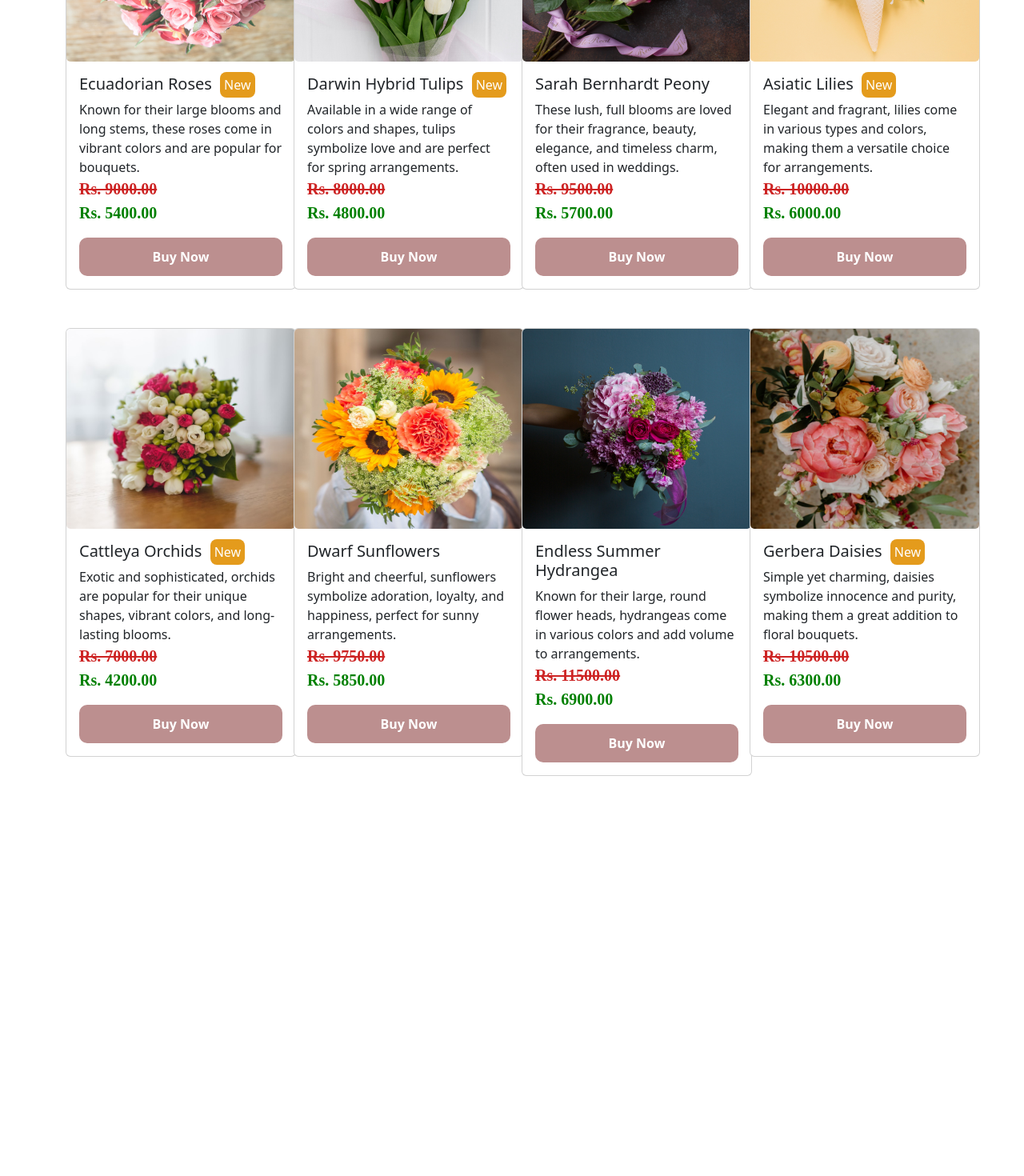
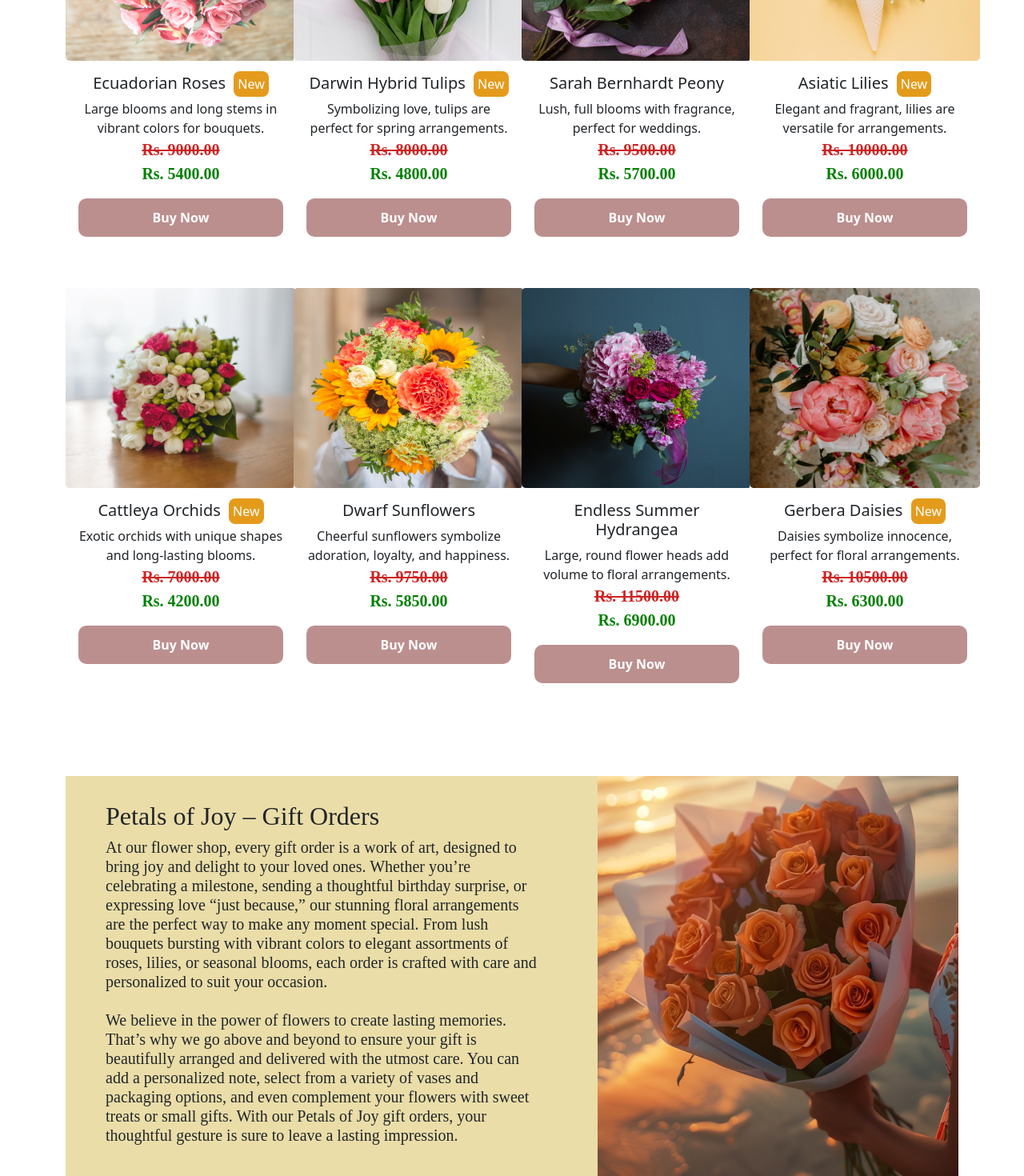
Before and after one commit to DinanDilmith/Florance, a React (Create React App) app: page / in a window 1280 px wide. Shown: the part 1157-2627 px from the top of the page at 80% size. Before the commit the page ends 2127 px from the top, so only its background shows below. Built offline with nearby package versions, Linux system fonts and the light colour scheme; a web font is replaced by a local one.

Commit message:
re-designed offers section and implemented gifts section

```diff
--- a/src/App.js
+++ b/src/App.js
@@ -1,6 +1,7 @@
 import Navibar from "./Components/Navibar";
 import Home from "./Components/Home";
 import Offers from "./Components/Offers";
+import Categories from "./Components/Categories";
 
 function App() {
   return (
@@ -8,6 +9,7 @@ function App() {
       <Navibar />
       <Home/>
       <Offers/>
+      <Categories/>
     </div>
   );
 }
--- /dev/null
+++ b/src/Components/Categories.css
@@ -0,0 +1,3 @@
+.categories-div {
+    margin-top: 100px;
+}
--- /dev/null
+++ b/src/Components/Categories.js
@@ -0,0 +1,11 @@
+import React from 'react'
+import './Categories.css'
+import Gift from './Gift'
+
+export default function Categories() {
+  return (
+    <div className='categories-div '>
+        <Gift/>
+    </div>
+  )
+}
--- a/src/Components/Flower_Item.css
+++ b/src/Components/Flower_Item.css
@@ -1,19 +1,24 @@
+.card {
+  border: none !important;
+  box-shadow: none !important;
+}
+
 .og-price {
   color: rgb(205, 36, 36);
   font-size: 20px;
   font-weight: bold;
   text-decoration: line-through;
-  font-family: 'PlayFair';
+  font-family: "PlayFair";
 }
 
 .offer-price {
   color: green;
   font-size: 20px;
   font-weight: bold;
-  font-family: 'PlayFair';
+  font-family: "PlayFair";
 }
 
-.buy-btn{
+.buy-btn {
   background-color: rosybrown;
   padding: 12px;
   border-radius: 10px;
@@ -23,15 +28,15 @@
   transition: 0.2s;
 }
 
-.buy-btn:hover{
+.buy-btn:hover {
   background-color: rgb(209, 61, 122);
 }
 
-.card-img{
+.card-img {
   height: 250px;
 }
 
-.tag{
+.tag {
   background-color: rgb(228, 155, 28);
   padding: 5px;
   border-radius: 8px;
--- a/src/Components/Flower_Item.js
+++ b/src/Components/Flower_Item.js
@@ -7,7 +7,7 @@ const FlowerItem = ({ imageSrc, title, tag, text, price, offerPrice, buttonText
     <div>
       <Card className="mt-5" style={{ width: "18rem" }}>
         <Card.Img className="card-img" variant="top" src={imageSrc} />
-        <Card.Body>
+        <Card.Body  className="d-flex flex-column align-items-center text-center">
           <Card.Title>{title} {tag && <span className="tag">{tag}</span>}</Card.Title>
           <Card.Text>
             <span className="text">{text}</span> <br />
--- /dev/null
+++ b/src/Components/Gift.css
@@ -0,0 +1,18 @@
+.gift-div{
+    background-color: rgb(234, 221, 168);
+}
+
+.gift-img{
+    height: 500px;
+    width: 100%;
+    transition: 0.3s;
+}
+
+.gift-img:hover{
+    filter: brightness(40%);
+}
+
+.gift-text {
+    font-family: 'PlayFair';
+    padding: 0 50px;
+}
--- /dev/null
+++ b/src/Components/Gift.js
@@ -0,0 +1,44 @@
+import React from "react";
+import "./Gift.css";
+import { Row, Col, Container } from "react-bootstrap";
+import gifts from "../Images/gifts.jpg";
+
+export default function Gift() {
+  return (
+    <div>
+      <Container>
+        <div className="gift-div">
+          <Row>
+            <Col xs={12} lg={7}  className="d-flex align-items-center">
+              <div className="gift-text">
+                <h2> Petals of Joy – Gift Orders</h2>
+                <h5>
+                  At our flower shop, every gift order is a work of art,
+                  designed to bring joy and delight to your loved ones. Whether
+                  you’re celebrating a milestone, sending a thoughtful birthday
+                  surprise, or expressing love “just because,” our stunning
+                  floral arrangements are the perfect way to make any moment
+                  special. From lush bouquets bursting with vibrant colors to
+                  elegant assortments of roses, lilies, or seasonal blooms, each
+                  order is crafted with care and personalized to suit your
+                  occasion. <br /> <br />
+                  We believe in the power of flowers to create lasting memories.
+                  That’s why we go above and beyond to ensure your gift is
+                  beautifully arranged and delivered with the utmost care. You
+                  can add a personalized note, select from a variety of vases
+                  and packaging options, and even complement your flowers with
+                  sweet treats or small gifts. With our Petals of Joy gift
+                  orders, your thoughtful gesture is sure to leave a lasting
+                  impression.
+                </h5>
+              </div>
+            </Col>
+            <Col xs={12} lg={5}>
+              <img src={gifts} className="gift-img" alt="weddings" />
+            </Col>
+          </Row>
+        </div>
+      </Container>
+    </div>
+  );
+}
--- a/src/Components/Offers.js
+++ b/src/Components/Offers.js
@@ -25,7 +25,7 @@ export default function Offers() {
               imageSrc={Rose}
               title="Ecuadorian Roses"
               tag="New"
-              text="Known for their large blooms and long stems, these roses come in vibrant colors and are popular for bouquets."
+              text="Large blooms and long stems in vibrant colors for bouquets."
               price="Rs. 9000.00"
               offerPrice="Rs. 5400.00"
               buttonText="Buy Now"
@@ -37,7 +37,7 @@ export default function Offers() {
               imageSrc={Tulip}
               title="Darwin Hybrid Tulips"
               tag="New"
-              text="Available in a wide range of colors and shapes, tulips symbolize love and are perfect for spring arrangements."
+              text="Symbolizing love, tulips are perfect for spring arrangements."
               price="Rs. 8000.00"
               offerPrice="Rs. 4800.00"
               buttonText="Buy Now"
@@ -48,7 +48,7 @@ export default function Offers() {
             <FlowerItem
               imageSrc={Peonies}
               title="Sarah Bernhardt Peony"
-              text="These lush, full blooms are loved for their fragrance, beauty, elegance, and timeless charm, often used in weddings."
+              text="Lush, full blooms with fragrance, perfect for weddings."
               price="Rs. 9500.00"
               offerPrice="Rs. 5700.00"
               buttonText="Buy Now"
@@ -60,7 +60,7 @@ export default function Offers() {
               imageSrc={Lilies}
               title="Asiatic Lilies"
               tag="New"
-              text=" Elegant and fragrant, lilies come in various types and colors, making them a versatile choice for arrangements."
+              text="Elegant and fragrant, lilies are versatile for arrangements."
               price="Rs. 10000.00"
               offerPrice="Rs. 6000.00"
               buttonText="Buy Now"
@@ -72,7 +72,7 @@ export default function Offers() {
               imageSrc={Orchids}
               title="Cattleya Orchids"
               tag="New"
-              text="Exotic and sophisticated, orchids are popular for their unique shapes, vibrant colors, and long-lasting blooms."
+              text="Exotic orchids with unique shapes and long-lasting blooms."
               price="Rs. 7000.00"
               offerPrice="Rs. 4200.00"
               buttonText="Buy Now"
@@ -83,7 +83,7 @@ export default function Offers() {
             <FlowerItem
               imageSrc={Sunflowers}
               title="Dwarf Sunflowers"
-              text="Bright and cheerful, sunflowers symbolize adoration, loyalty, and happiness, perfect for sunny arrangements."
+              text="Cheerful sunflowers symbolize adoration, loyalty, and happiness."
               price="Rs. 9750.00"
               offerPrice="Rs. 5850.00"
               buttonText="Buy Now"
@@ -94,7 +94,7 @@ export default function Offers() {
             <FlowerItem
               imageSrc={Hydrangeas}
               title="Endless Summer Hydrangea"
-              text=" Known for their large, round flower heads, hydrangeas come in various colors and add volume to arrangements."
+              text="Large, round flower heads add volume to floral arrangements."
               price="Rs. 11500.00"
               offerPrice="Rs. 6900.00"
               buttonText="Buy Now"
@@ -106,7 +106,7 @@ export default function Offers() {
               imageSrc={Daisies}
               title="Gerbera Daisies"
               tag="New"
-              text="Simple yet charming, daisies symbolize innocence and purity, making them a great addition to floral bouquets."
+              text="Daisies symbolize innocence, perfect for floral arrangements."
               price="Rs. 10500.00"
               offerPrice="Rs. 6300.00"
               buttonText="Buy Now"
```
Also changed, not shown: src/Images/gifts.jpg (added), src/Images/weddings.jpg (added). Lines whose indentation alone changed are shown as unchanged.
